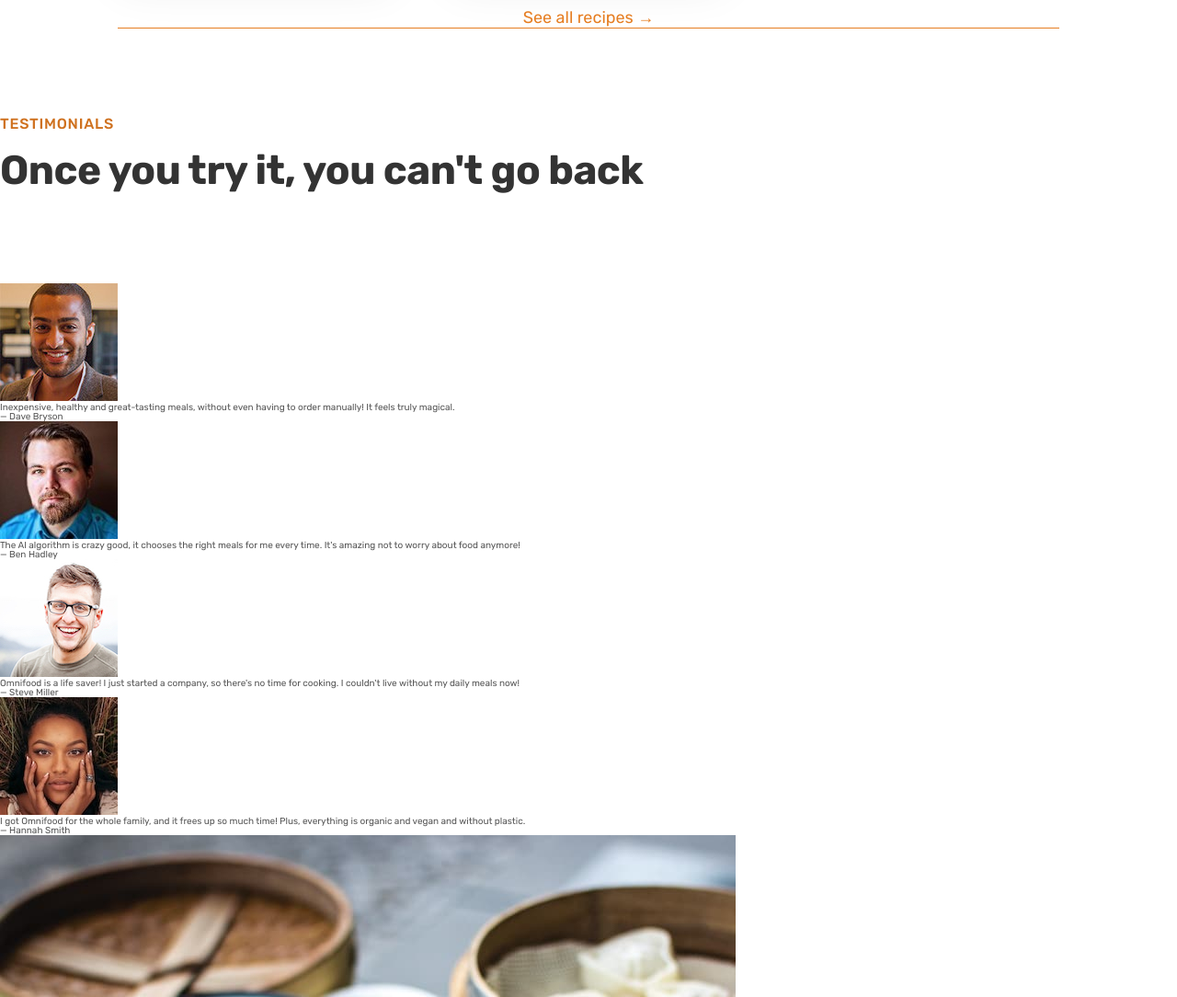
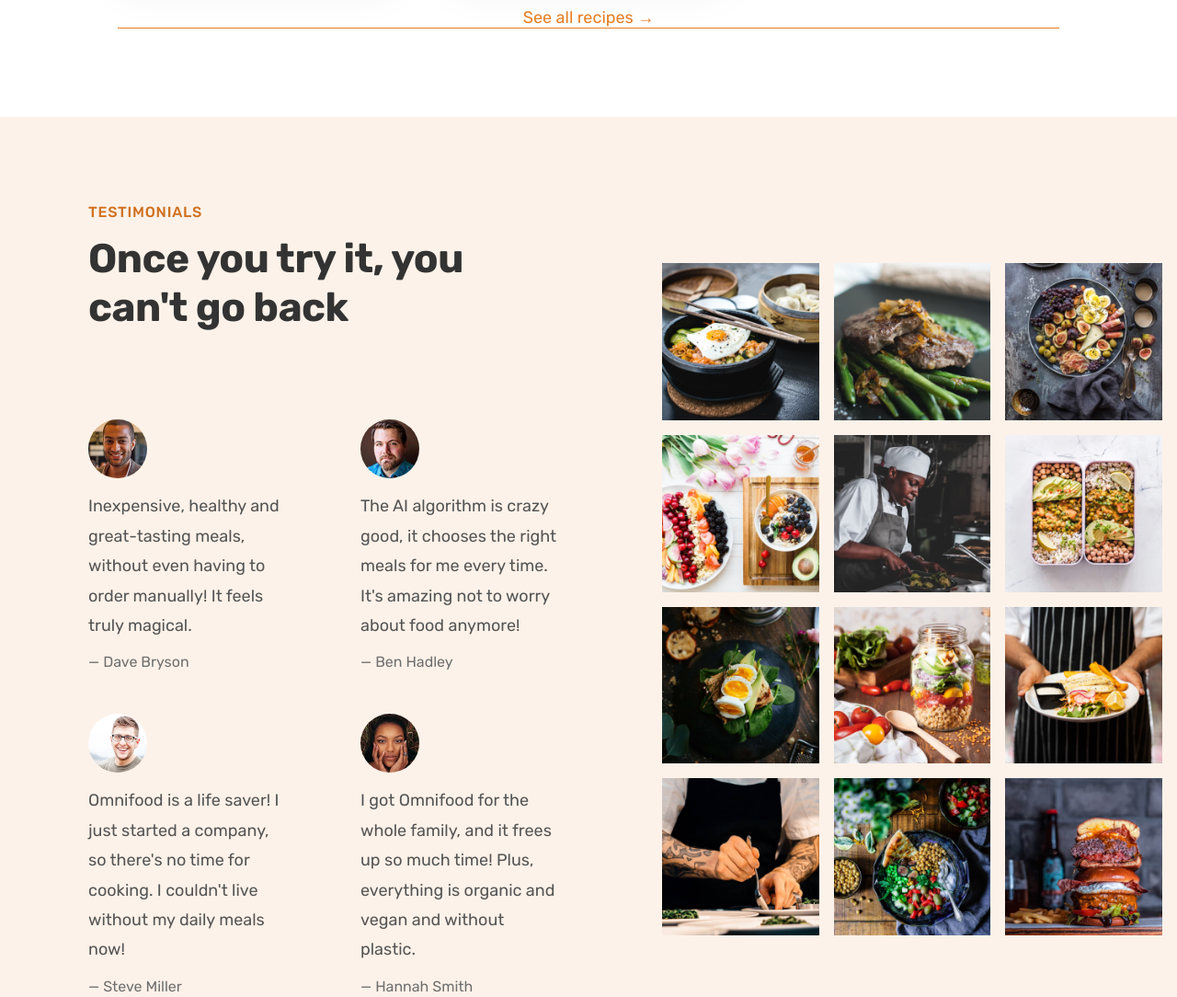
Before and after one commit to Alenarss/omnifood, a plain HTML site: page index.html in a window 1280 px wide. Shown: the part 3500-4584 px from the top of the page at 92% size. Drawn offline with nearby package versions, Linux system fonts and the light colour scheme.

Commit message:
Testimonials section is built

```diff
--- a/css/style.css
+++ b/css/style.css
@@ -281,3 +281,63 @@
   text-align: center;
   font-size: 1.8rem;
 }
+
+/**************************/
+/* TESTIMONIALS SECTION */
+/**************************/
+
+.section-testimonials {
+  background-color: #fdf2e9;
+  display: grid;
+  grid-template-columns: 55fr 45fr;
+  align-items: center;
+}
+
+.testimonials-container {
+  padding: 9.6rem;
+}
+
+.testimonials {
+  display: grid;
+  grid-template-columns: 1fr 1fr;
+  row-gap: 4.8rem;
+  column-gap: 8rem;
+}
+
+.testimonial-img {
+  width: 6.4rem;
+  border-radius: 50%;
+  margin-bottom: 1.2rem;
+}
+
+.testimonial-text {
+  font-size: 1.8rem;
+  line-height: 1.8;
+  margin-bottom: 1.6rem;
+}
+
+.testimonial-name {
+  font-size: 1.6rem;
+  color: #6f6f6f;
+}
+
+.gallery {
+  display: grid;
+  grid-template-columns: repeat(3, 1fr);
+  gap: 1.6rem;
+  padding: 1.6rem;
+}
+
+.gallery-item {
+  overflow: hidden;
+}
+
+.gallery-item img {
+  display: block;
+  width: 100%;
+  transition: all 0.4s;
+}
+
+.gallery-item img:hover {
+  transform: scale(1.1);
+}
```
